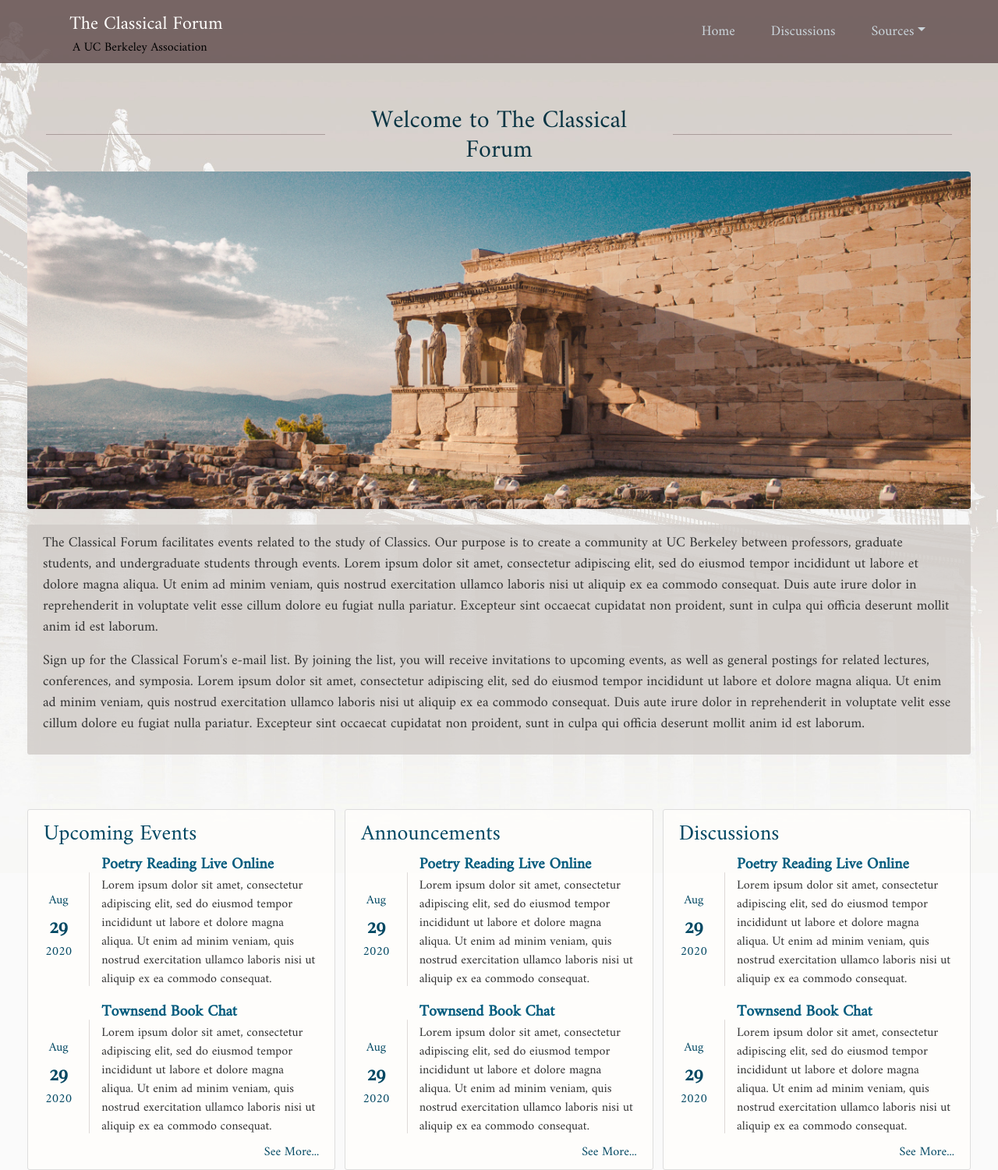
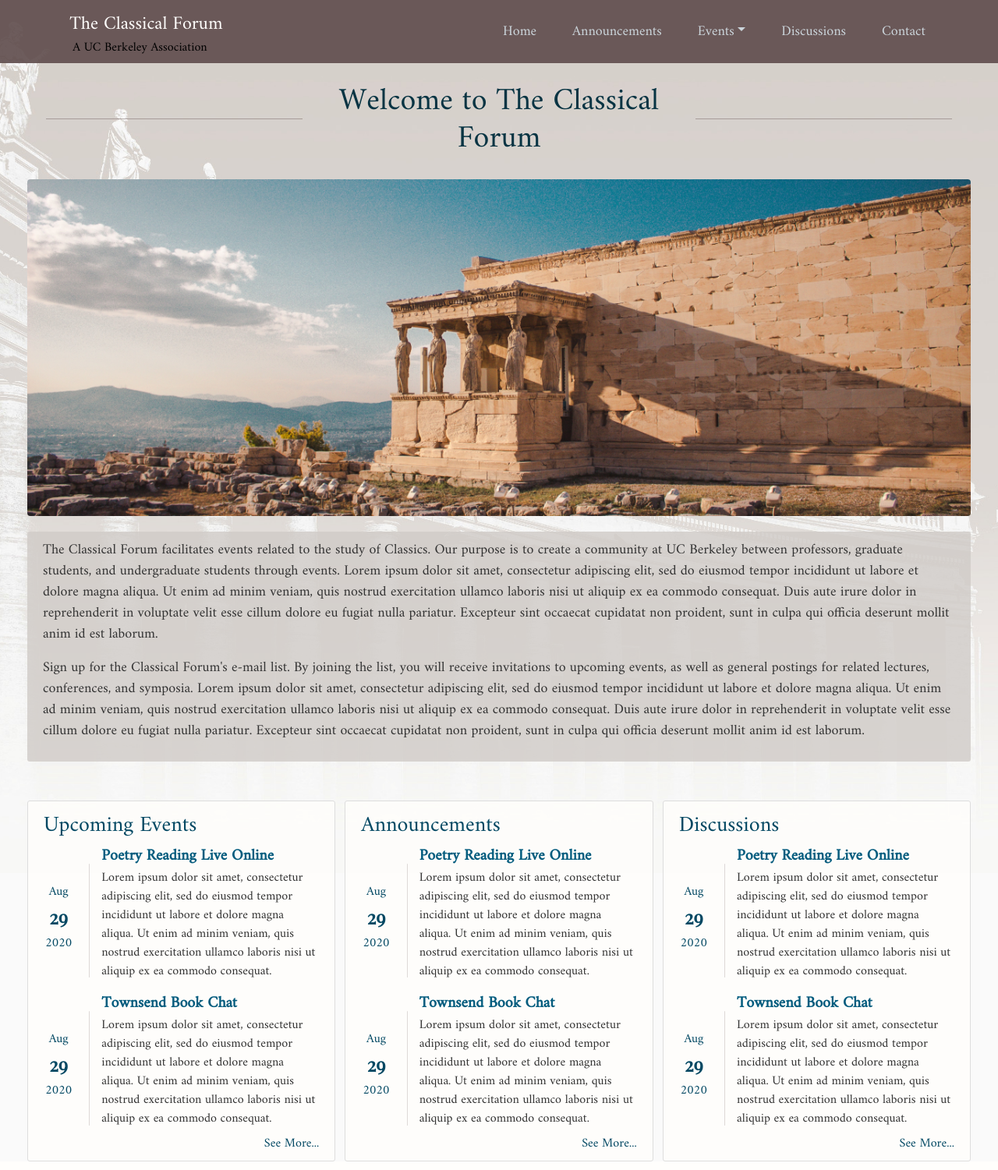
Before and after one commit to willsieving/classical_forum, a Flask app: page / in a window 1280 px wide. Shown: the whole page at 78% size. Run offline with Flask 2, Linux system fonts and the light colour scheme; some libraries are stand-ins or nearby versions.

Commit message:
Navbar changes

```diff
--- a/flask_server/routes.py
+++ b/flask_server/routes.py
@@ -11,6 +11,10 @@ def home():
 def discussion():
     return render_template('discussion.html')
 
-@main.route('/events')
-def upcoming_events():
-    return render_template('events.html')
+@main.route('/past_events')
+def past_events():
+    return render_template('past_events.html')
+
+@main.route('/announcements')
+def announcements():
+    return render_template('announcements.html')
--- a/flask_server/static/main_forum.css
+++ b/flask_server/static/main_forum.css
@@ -161,7 +161,7 @@ body, html {
 }
 
 .bg-steel {
-  background: rgba(95, 76, 76, 0.8);
+  background: rgba(95, 76, 76, 0.9);
 
 }
 
--- a/flask_server/templates/discussion.html
+++ b/flask_server/templates/discussion.html
@@ -2,6 +2,7 @@
 {% block start_background_div %}<div class="bg2">{% endblock start_background_div %}
 {% block end_background_div %}</div>{% endblock end_background_div %}
 {% block content %}
+    <h2 class="text-center event-text" style="padding-top: 30px">Discussions</h2>
     <div class="row">
         <div class="col">
             <!-- THIS IS WHERE WE WILL PUT THE BLOCK CONTENT -->
--- a/flask_server/templates/home.html
+++ b/flask_server/templates/home.html
@@ -4,10 +4,10 @@
 
 {% block content %}
 
-<div style="padding-top: 50px">
-    <div class="row" style="flex-wrap: nowrap">
+<div style="padding-top: 20px">
+    <div class="row" style="flex-wrap: nowrap; margin-bottom: 20px">
         <div class="border-center rounded"></div>
-        <h2 class="text-center" style="color: #083443; margin-top: 0.8%">Welcome to The Classical Forum</h2>
+        <h1 class="text-center" style="color: #083443; margin-top: 0.8%; min-width: 37%">Welcome to The Classical Forum</h1>
         <div class="border-center rounded"></div>
     </div>
 
@@ -24,7 +24,7 @@
     </div>
 
 
-    <div class="row" style="padding-top: 50px">
+    <div class="row" style="padding-top: 30px">
         <div class="col content-section inner" style="padding-top: 15px; min-width: 300px">
             <h3 class="event-text" style="margin-left: 0%; margin-bottom: 3%">Upcoming Events</h3>
             <div class="row" style="margin-top: 20px; flex-basis: 0">
--- a/flask_server/templates/layout.html
+++ b/flask_server/templates/layout.html
@@ -25,8 +25,9 @@
 
     {% block start_background_div %}{% endblock %}
 
+
     <header class="site-header">
-      <nav class="navbar navbar-expand-sm navbar-dark bg-steel">
+      <nav class="navbar navbar-expand-lg navbar-dark bg-steel">
         <div class="container">
           <div class="grid" style="margin-left: 3%">
               <div class="row">
@@ -47,21 +48,25 @@
 
             </div>
             <div class="navbar-nav">
-                <div class="container text-center">
+                <div class="container text-center text-nowrap">
                     <a class="nav-item nav-link text-center" href="{{ url_for('main.home') }}">Home</a>
                 </div>
-                <div class="container text-center">
+                <div class="container text-center text-nowrap">
+                    <a class="nav-item nav-link text-center" href="{{ url_for('main.announcements') }}">Announcements</a>
+                </div>
+                 <div class="nav-item dropdown container text-center">
+                    <a class="nav-link dropdown-toggle" href="#" id="navbarDropdown" role="button" data-toggle="dropdown" aria-haspopup="true" aria-expanded="false">Events</a>
+                    <div class="dropdown-menu rounded-0 align-center" aria-labelledby="navbarDropdown" style="background-color: rgba(95, 76, 76, 0.8); border: 0px; min-width: 200px">
+                      <a class="dropdown-item" href="{{ url_for('main.announcements') }}" style="color: rgb(255,255,255); max-width: 200px">Upcoming Events</a>
+                      <a class="dropdown-item" href="{{ url_for('main.past_events') }}" style="color: rgb(255,255,255); width: 200px">Past Events</a>
+                    </div>
+                 </div>
+                <div class="container text-center text-nowrap">
                     <a class="nav-item nav-link text-center" href="{{ url_for('main.discussion') }}">Discussions</a>
                 </div>
-                <li class="nav-item dropdown container text-center">
-                    <a class="nav-link dropdown-toggle text-center" href="#" id="navbarDropdown" role="button" data-toggle="dropdown" aria-haspopup="true" aria-expanded="false">Sources</a>
-                    <div class="dropdown-menu" aria-labelledby="navbarDropdown">
-                      <a class="dropdown-item" href="#">Source 1</a>
-                      <a class="dropdown-item" href="#">Source 2</a>
-                      <div class="dropdown-divider"></div>
-                      <a class="dropdown-item" href="#">Source 3</a>
-                    </div>
-                  </li>
+                <div class="container text-center text-nowrap">
+                    <a class="nav-item nav-link text-center" href="{{ url_for('main.discussion') }}">Contact</a>
+                </div>
             </div>
           </div>
 
@@ -69,7 +74,9 @@
       </nav>
     </header>
     <main role="main" class="main-border">
+        <div>
         {% block content %}{% endblock %}
+        </div>
     </main>
     {% block end_background_div %}{% endblock %}
 
--- a/flask_server/templates/events.html
+++ b/flask_server/templates/past_events.html
@@ -3,7 +3,9 @@
 {% block end_background_div %}</div>{% endblock end_background_div %}
 
 {% block content %}
-<h2 class="text-center event-text" style="margin-top: 50px">Past Events</h2>
+
+<div style="padding-top: 30px"></div>
+<h2 class="text-center event-text">Past Events</h2>
 <div class="row">
 <div class="col-md-2" style="margin-top: 2%">
   <h5 class="text-center">Year</h5>
@@ -137,4 +139,5 @@
   </div>
 </div>
 </div>
+
 {% endblock content %}
```
Also changed, not shown: flask_server/templates/announcements.html (added, +12 -0 lines).
